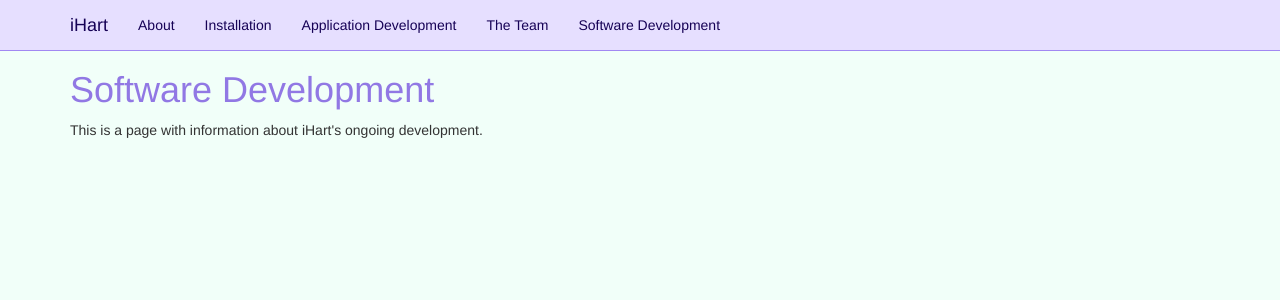
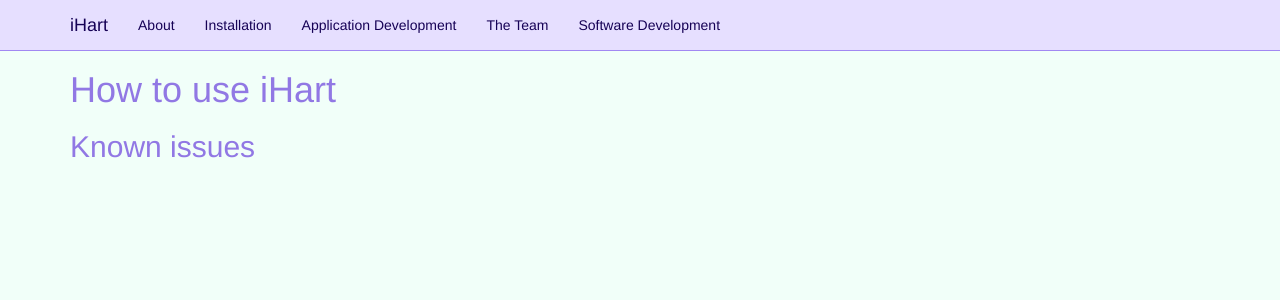
Before and after one commit to ihart-mhc/ihart-mhc.github.io, a Jekyll site: the page built from software/index.md, in a window 1280 px wide. Shown: the top 300 px of the page. Built offline with Jekyll 4.4.1, drawn with Linux system fonts in a browser that asks for light colours; nearby versions of some CDN libraries.

Commit message:
Add an errors page to the software section

```diff
--- a/software/index.md
+++ b/software/index.md
@@ -2,6 +2,7 @@
 title: Software
 ---
 
-# Software Development
+# How to use iHart
 
-This is a page with information about iHart&#39;s ongoing development.
+
+## [Known issues](/software/errors)
```
Also changed, not shown: software/errors/index.md (added, +22 -0 lines).
